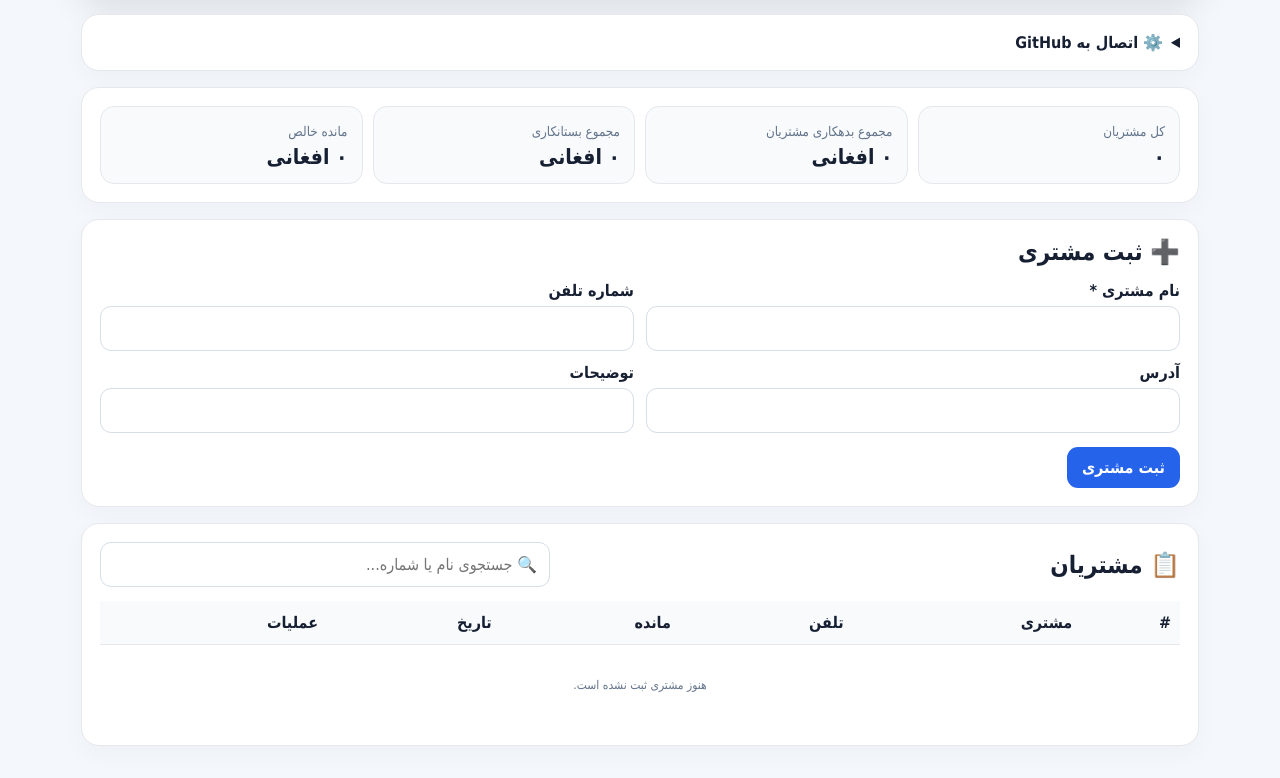
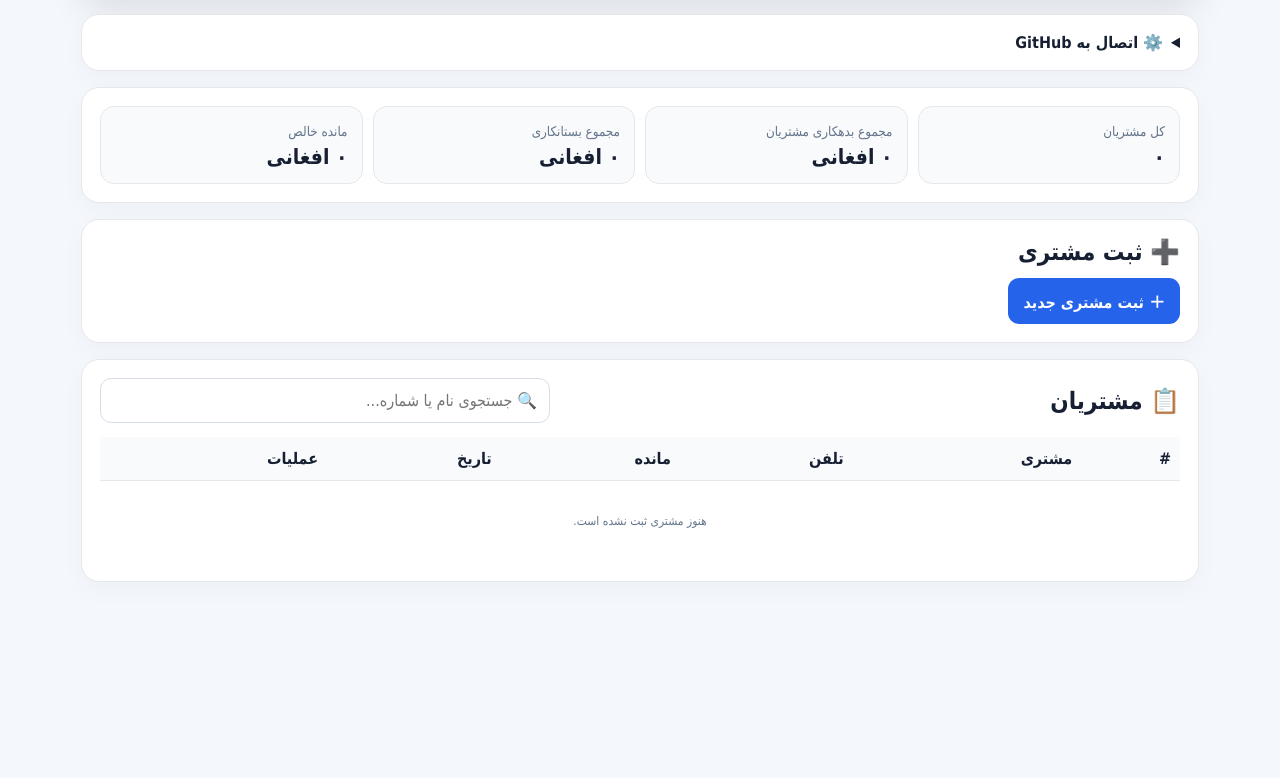
Before and after one commit to assadhzr/bahadorian, a plain HTML site: page index.html in a window 1280 px wide. Shown: the part 126-904 px from the top of the page. After the commit the page ends 800 px from the top, so only its background shows below. Drawn offline with Linux system fonts and the light colour scheme.

Commit message:
Update index.html

```diff
--- a/index.html
+++ b/index.html
@@ -19,6 +19,7 @@ button{border:0;border-radius:11px;padding:11px 15px;font:inherit;font-weight:bo
 .modal{position:fixed;inset:0;background:#0f172a88;display:flex;align-items:center;justify-content:center;padding:15px;z-index:10}.modalbox{background:#fff;width:min(700px,100%);max-height:90vh;overflow:auto;border-radius:20px;padding:20px}
 @media(max-width:700px){.grid,.stats{grid-template-columns:1fr}.full{grid-column:auto}.hero{border-radius:18px}.wrap{padding:10px}}
 </style>
+<style id="iranSansStyle">@font-face{font-family:"IRANSans";src:local("IRANSans"),local("IRANSansWeb"),local("IRANSansX")}html,body,button,input,select,textarea,table{font-family:"IRANSans","IRANSansWeb","IRANSansX",Tahoma,Arial,sans-serif!important}</style>
 </head>
 <body>
 <div class="wrap">
@@ -58,7 +59,8 @@ button{border:0;border-radius:11px;padding:11px 15px;font:inherit;font-weight:bo
 
 <section class="card">
 <div class="customer-title"><h2 style="margin:0">➕ ثبت مشتری</h2></div>
-<form id="customerForm" style="margin-top:15px">
+<button id="openCustomerForm" class="primary" type="button" style="margin-top:12px">＋ ثبت مشتری جدید</button>
+<form id="customerForm" style="margin-top:15px;display:none">
 <div class="grid">
 <div><label>نام مشتری *</label><input id="cName" required></div>
 <div><label>شماره تلفن</label><input id="cPhone" inputmode="tel"></div>
@@ -205,5 +207,7 @@ function jalali(d){
  if(gm>2&&((gy%4===0&&gy%100!==0)||(gy%400===0)))days++;days-=355666;let jy=-1598+33*div(days,12053);days%=12053;jy+=4*div(days,1461);days%=1461;if(days>365){jy+=div(days-1,365);days=(days-1)%365}let jm=days<186?1+div(days,31):7+div(days-186,30),jd=1+(days<186?days%31:(days-186)%30);return `${jy}/${String(jm).padStart(2,"0")}/${String(jd).padStart(2,"0")}`}
 loadSettings();renderAll();
 </script>
+<script id="autoGitHubLoad">document.addEventListener("DOMContentLoaded",async()=>{const t=sessionStorage.getItem("gh_token");if(t&&typeof loadFromGitHub==="function"){try{await loadFromGitHub()}catch(e){console.warn(e)}}});</script>
+<script id="customerFormToggle">document.addEventListener("DOMContentLoaded",()=>{const b=document.getElementById("openCustomerForm"),f=document.getElementById("customerForm");if(!b||!f)return;b.onclick=()=>{const open=f.style.display!=="none";f.style.display=open?"none":"block";b.textContent=open?"＋ ثبت مشتری جدید":"✕ بستن فرم";if(!open){const x=f.querySelector("input,textarea,select");if(x)x.focus()}}});</script>
 </body>
 </html>
```
